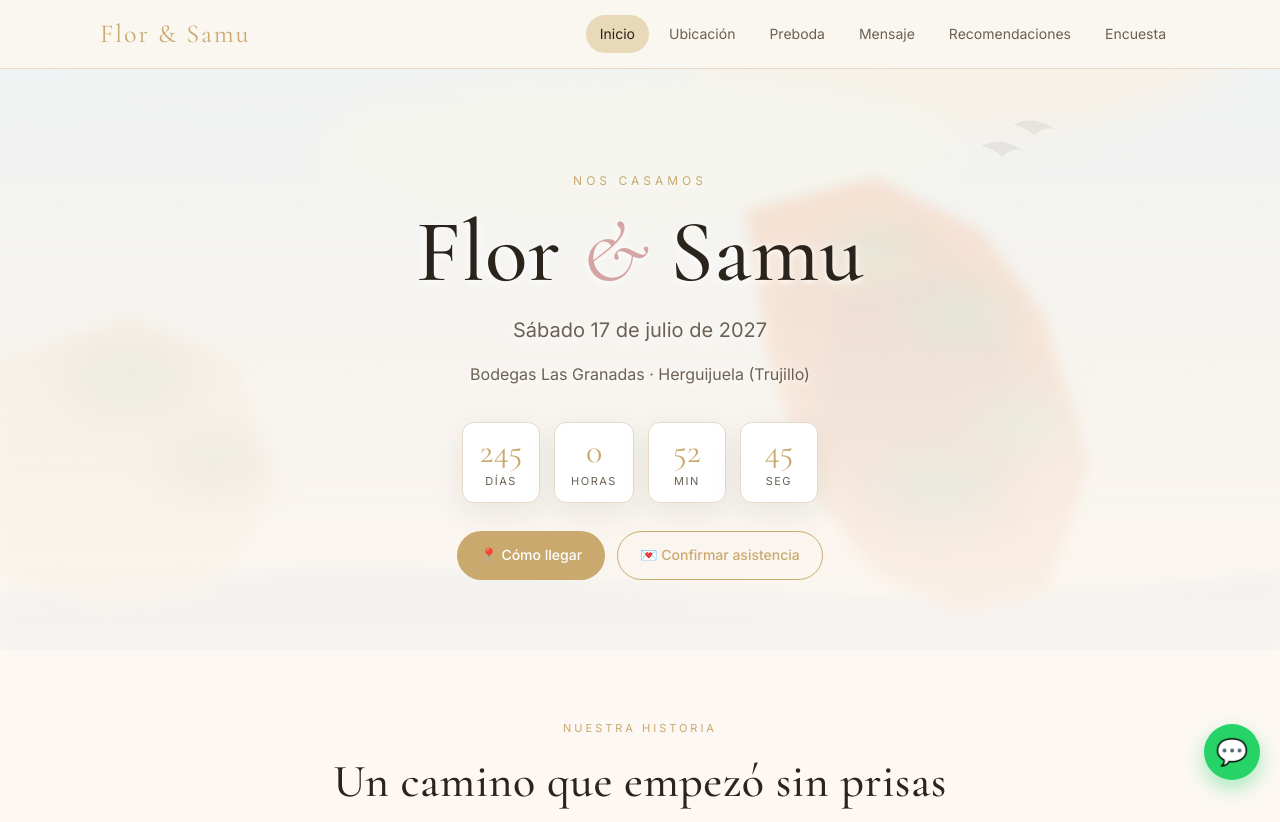
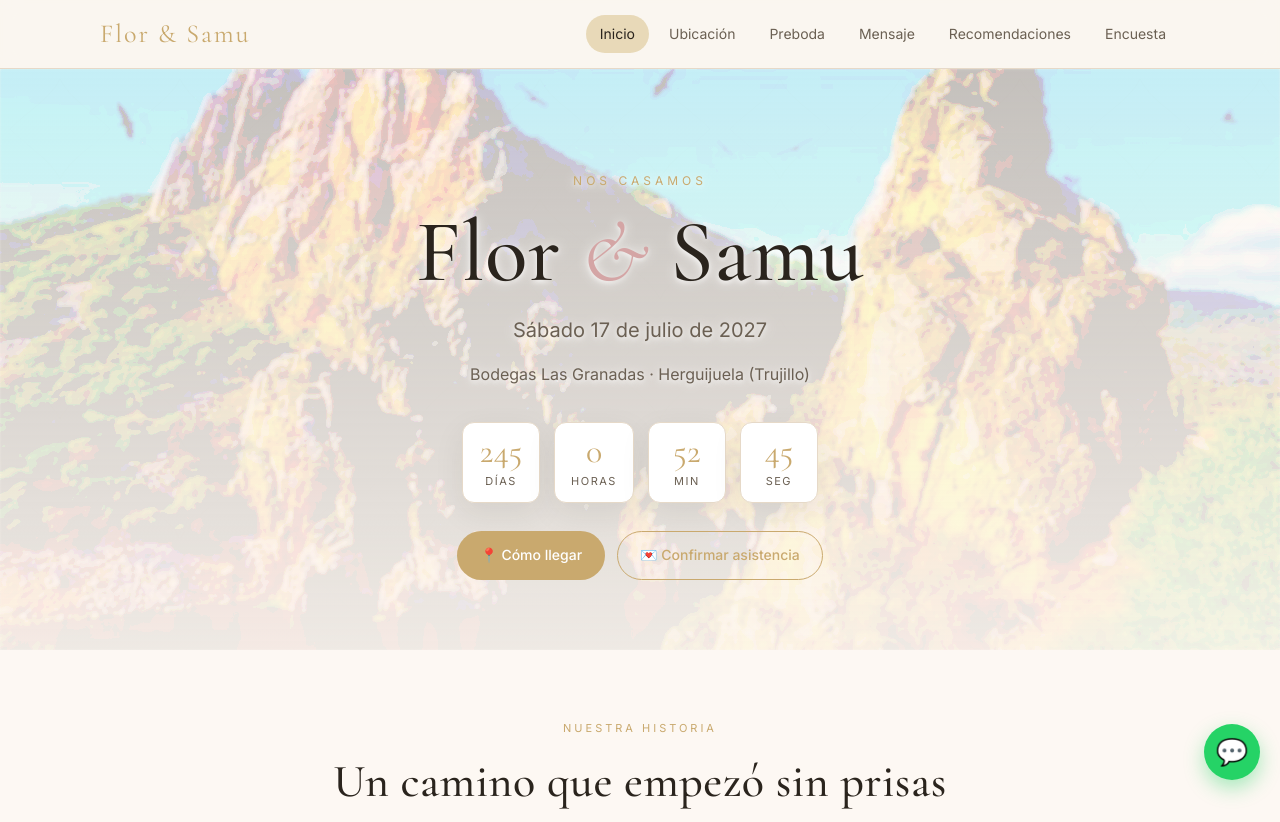
Before and after one commit to Samcord17/invitacion-boda-flor-samu, a plain HTML site: page index.html in a window 1280 px wide. Shown: the top 822 px of the page. Drawn offline with nearby package versions, Linux system fonts and the light colour scheme.

Commit message:
Fotos adaptadas estilo dibujo con filtro SVG

```diff
--- a/script.js
+++ b/script.js
@@ -320,6 +320,30 @@ function initParallax() {
   window.addEventListener("scroll", update, { passive: true });
 }
 
+// ---------- Inject SVG watercolor/drawing filter ----------
+function injectFilters() {
+  if (document.getElementById("svg-filters")) return;
+  const svg = document.createElementNS("http://www.w3.org/2000/svg", "svg");
+  svg.id = "svg-filters";
+  svg.setAttribute("width", "0");
+  svg.setAttribute("height", "0");
+  svg.style.position = "absolute";
+  svg.innerHTML = "<defs>" +
+    "<filter id='drawn' x='-20%' y='-20%' width='140%' height='140%'>" +
+      "<feGaussianBlur in='SourceGraphic' stdDeviation='1.4' result='blur'/>" +
+      "<feColorMatrix in='blur' type='saturate' values='1.8' result='sat'/>" +
+      "<feComponentTransfer in='sat' result='poster'>" +
+        "<feFuncR type='discrete' tableValues='0 0.15 0.3 0.45 0.6 0.75 0.9 1'/>" +
+        "<feFuncG type='discrete' tableValues='0 0.15 0.3 0.45 0.6 0.75 0.9 1'/>" +
+        "<feFuncB type='discrete' tableValues='0 0.15 0.3 0.45 0.6 0.75 0.9 1'/>" +
+      "</feComponentTransfer>" +
+      "<feConvolveMatrix in='poster' order='3' kernelMatrix='-0.5 -0.5 -0.5 -0.5 5 -0.5 -0.5 -0.5 -0.5' result='edges' preserveAlpha='true'/>" +
+      "<feComposite in='poster' in2='edges' operator='over'/>" +
+    "</filter>" +
+  "</defs>";
+  document.body.appendChild(svg);
+}
+
 // ---------- Auto init ----------
 document.addEventListener("DOMContentLoaded", () => {
   // mount layout based on body data-page
@@ -330,4 +354,5 @@ document.addEventListener("DOMContentLoaded", () => {
   initSurvey();
   initPrebodaForm();
   initParallax();
+  injectFilters();
 });
--- a/styles.css
+++ b/styles.css
@@ -68,12 +68,18 @@ img { max-width: 100%; display: block; }
 }
 .hero-bg {
   position: absolute; inset: 0; z-index: 0;
-  background: url("media/monfrague.svg") center/cover no-repeat;
-  filter: saturate(1.25) hue-rotate(var(--hero-hue, 0deg)) contrast(0.95) brightness(1.05);
-  opacity: 0.5;
+  background: url("media/salto-gitano.jpg") center/cover no-repeat;
+  filter: url(#drawn);
+  opacity: 0.45;
   transform: translate3d(0,0,0);
   will-change: transform;
 }
+body[data-page="index.html"] .hero-bg { background-image: url("media/salto-gitano.jpg"); }
+body[data-page="ubicacion.html"] .hero-bg { background-image: url("media/jaraicejo.jpg"); }
+body[data-page="preboda.html"] .hero-bg { background-image: url("media/jaraicejo2.webp"); }
+body[data-page="mensaje.html"] .hero-bg { background-image: url("media/monfrague2.jpg"); }
+body[data-page="recomendaciones.html"] .hero-bg { background-image: url("media/pico-miravete.webp"); }
+body[data-page="encuesta.html"] .hero-bg { background-image: url("media/jaraicejo.jpg"); }
 .hero-overlay {
   position: absolute; inset: 0; z-index: 1;
   background: linear-gradient(180deg, rgba(253,248,243,0.5) 0%, rgba(253,248,243,0.88) 100%);
```
